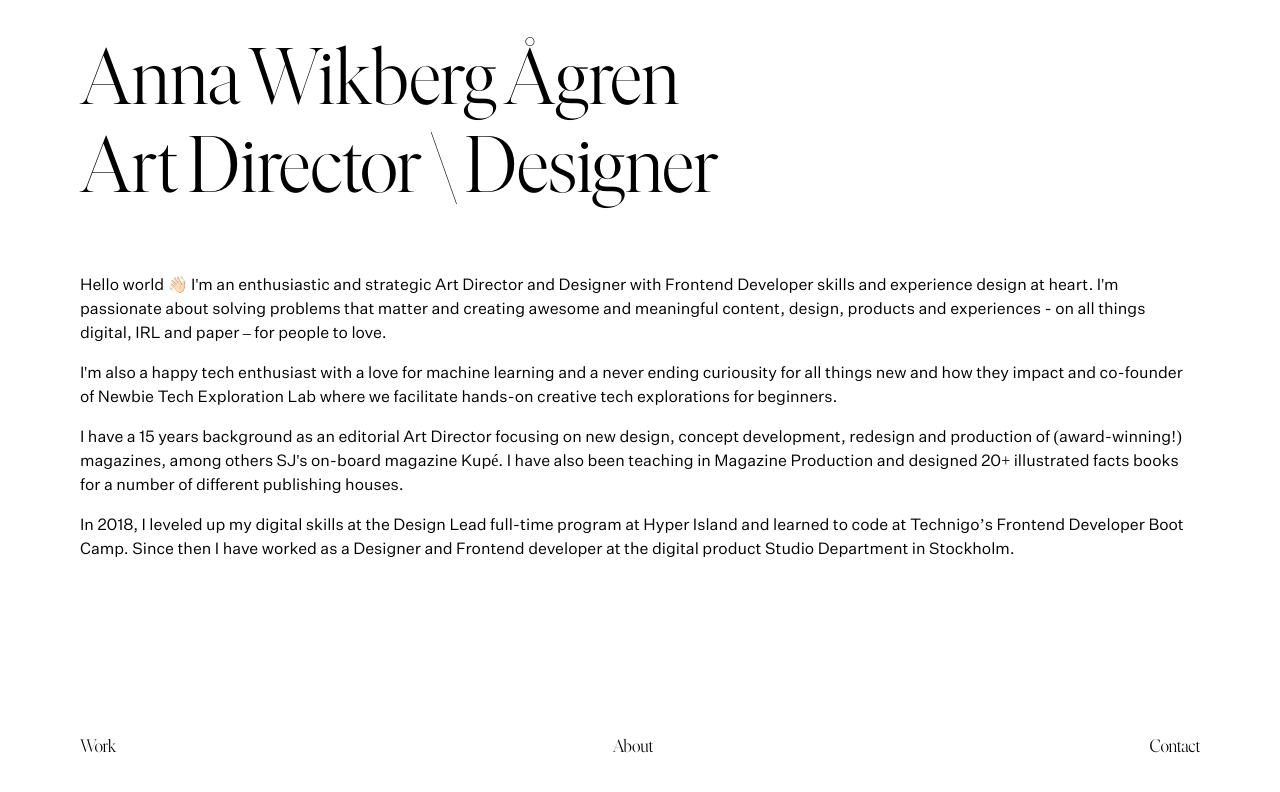
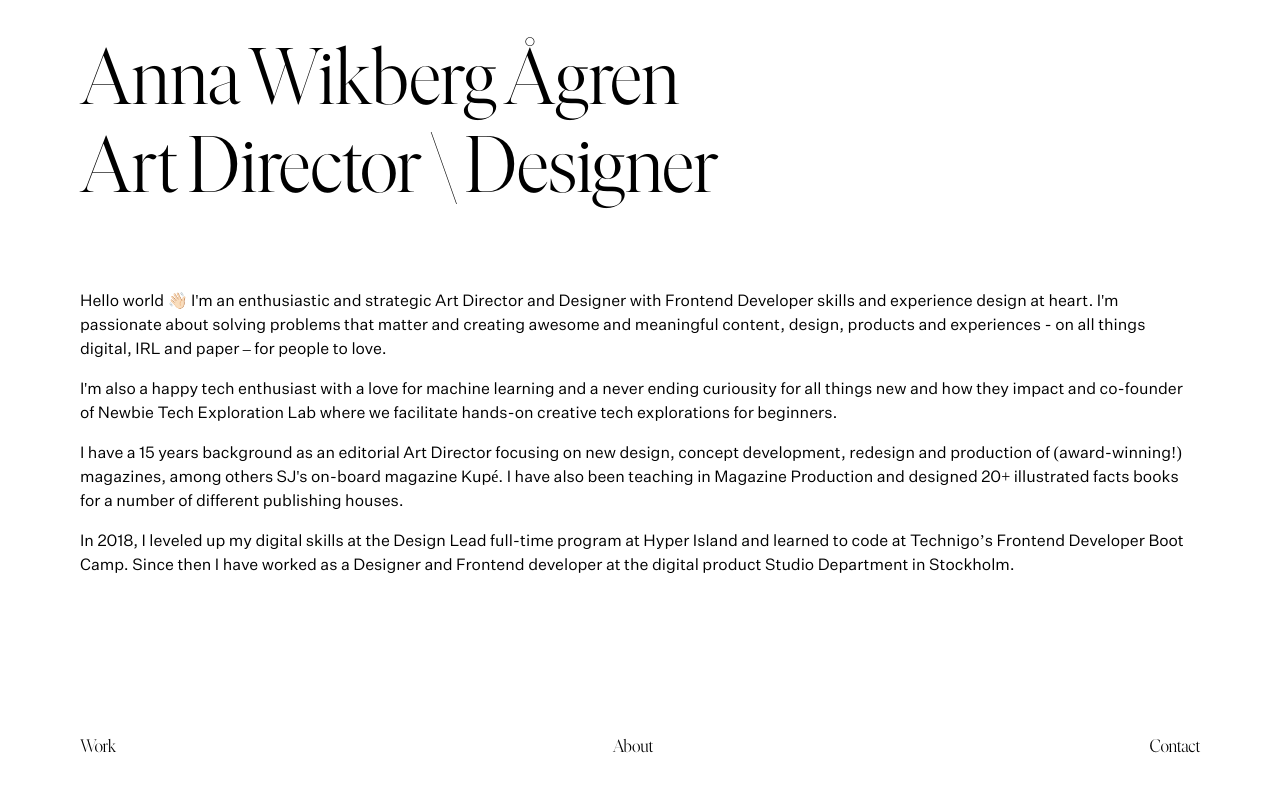
Before and after one commit to annaawgren/newportfolio, a Next.js app in the folder new_portfolio/: page /about in a window 1280 px wide. Shown: the top 792 px of the page. Built offline with nearby package versions, Linux system fonts and the light colour scheme; what tailwindcss-fluid would draw is missing.

Commit message:
pb mb 10

```diff
--- a/new_portfolio/components/Header.js
+++ b/new_portfolio/components/Header.js
@@ -3,7 +3,7 @@ import Link from "next/link";
 
 export default function Header() {
   return (
-    <header className="w-full flex flex-row justify-between pt-8 pb-8 mb-8 sticky top-0 z-10">
+    <header className="w-full flex flex-row justify-between pt-8 pb-10 mb-10 sticky top-0 z-10">
       <Link href="/">
         <a className=" w-full flex flex-col justify-top px-5 md:px-10 lg:px-20   ">
           <p className="ivar-light headerfont">
```
